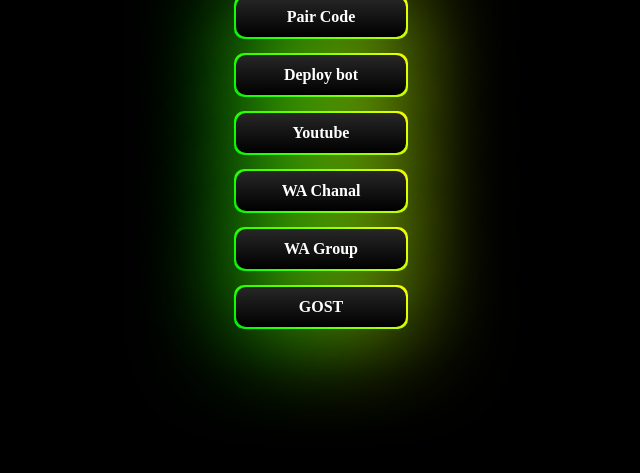
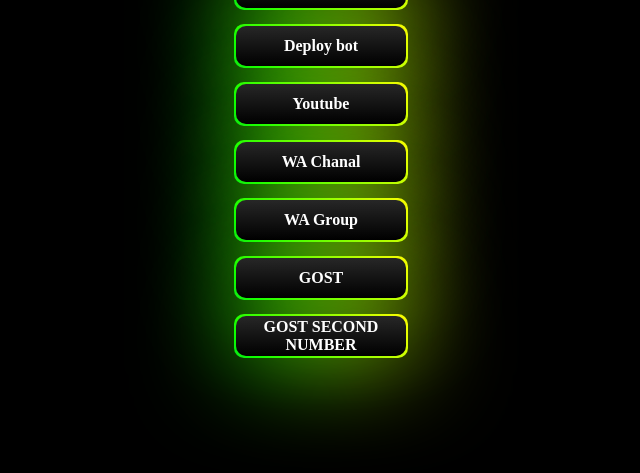
Before and after one commit to RCD-GITHUB-REAL/Gost-md-web, a plain HTML site: page index.html in a window 1280 px wide. Shown: the part 229-702 px from the top of the page, without its empty margins (319-959 px from the left). Drawn offline with Linux system fonts and the light colour scheme.

Commit message:
Update index.html

```diff
--- a/index.html
+++ b/index.html
@@ -101,6 +101,8 @@
    <a href= "https://whatsapp.com/channel/0029VaobbRhG8l5Mmhh2IA3O" class="button"> <span>WA Chanal</span> </a> <br>
    <a href= "https://chat.whatsapp.com/DhCdan60qzH0yoIxmybU3i" class="button"> <span>WA Group</span> </a> <br>
    <a href= "https://wa.me/+94741140620?text=*❝𝙷𝙴𝚈◹𝙶𝙷𝙾𝚂𝚃✗𝙿𝚁𝙾𝙶𝚁𝙰𝙼𝙴𝚁❞⛺" class="button"> <span>GOST</span> </a> <br>
+   <a href= "https://wa.me/+94715898396?text=*❝𝙷𝙴𝚈◹𝙶𝙷𝙾𝚂𝚃✗𝙿𝚁𝙾𝙶𝚁𝙰𝙼𝙴𝚁❞⛺" class="button"> <span>GOST SECOND NUMBER </span> </a> <br>
+
 
 
 
```
